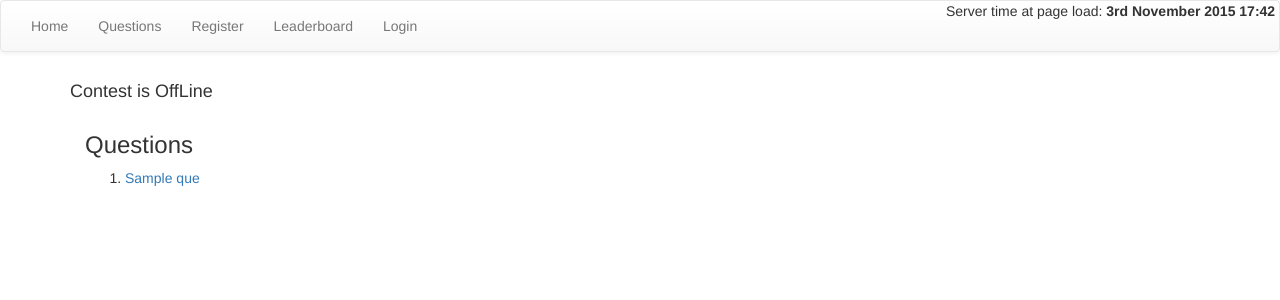
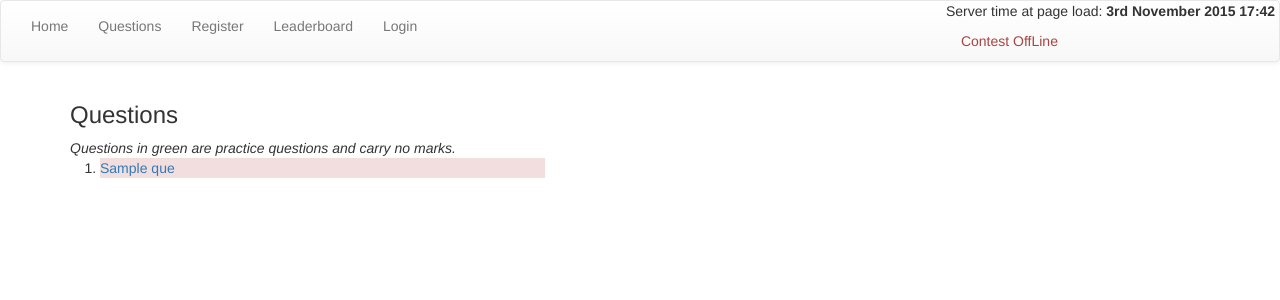
Before and after one commit to theSage21/judge-interface, a Django app: template webserver/question/templates/question/question.html in a window 1280 px wide. Shown: the top 300 px of the page. Run offline with Django 3.2, Linux system fonts and the light colour scheme; the template is opened without the code that fills it: most values are stand-ins (such as "Sample title", 1, 10 or a date in 2020); some libraries are stand-ins or nearby versions.

Commit message:
- Added a contest online/offline notification to navigation bar

```diff
--- a/webserver/contest/templates/contest/home.html
+++ b/webserver/contest/templates/contest/home.html
@@ -3,7 +3,6 @@
 <div class='lead'>
 <h1 class='bg-warning'>openjudge <h1>
 <hr>
-<h4 class'text-center'>Contest is {% if contest_on %}LIVE{%else%}OffLine{%endif%}</h4>
 <h4 class='bg-info'>Scoring</h4>
     <ul>
         <li>Each question has a score associated with it.</li>
--- a/webserver/contest/templates/contest/register.html
+++ b/webserver/contest/templates/contest/register.html
@@ -5,7 +5,6 @@
 {% endblock %}
 
 {%block body%}
-<h4 class='text-center'>This is the time {{contest_phase}} the contest</h4>
 {% if form %}
     <div class='col-md-4'>
     {% if successful_registration %}
--- a/webserver/question/templates/question/attempt.html
+++ b/webserver/question/templates/question/attempt.html
@@ -2,7 +2,6 @@
 {%block title%}Attempt {{attempt.pk}}{%endblock%}
 
 {%block body%}
-<h4 class'text-center'>Contest is {% if contest_on %}LIVE{%else%}OffLine{%endif%}</h4>
     <div class='container text-left'>
         <p class='lead'>{{attempt.pk}}</p>
         <div class='table-responsive'>
--- a/webserver/question/templates/question/leaderboard.html
+++ b/webserver/question/templates/question/leaderboard.html
@@ -2,7 +2,6 @@
 {%block title%}LeaderBoard{%endblock%}
 
 {%block body%}
-<h4 class'text-center'>Contest is {% if contest_on %}LIVE{%else%}OffLine{%endif%}</h4>
 <div class='table-responsive'>
     <table class='table table-hover table-striped'>
         <thead><tr>
--- a/webserver/question/templates/question/question.html
+++ b/webserver/question/templates/question/question.html
@@ -13,13 +13,16 @@
 {% endblock %}
 
 {%block body%}
-<h4 class'text-center'>Contest is {% if contest_on %}LIVE{%else%}OffLine{%endif%}</h4>
     <div class='container text-left'>
         {% if questions %}
+            <div class='row'>
             <h3>Questions</h3>
-            <ol>
+            <i>Questions in green are practice questions and carry no marks.</i>
+            </div>
+
+            <ol class='col-md-5'>
             {% for ques in questions %}
-                <li><a href={{ ques.get_absolute_url }}>{{ques.title}}</a></li>
+            <li class='bg-{% if ques.practice %}success{% else %}danger{% endif %}'><a href={{ ques.get_absolute_url }}>{{ques.title}}</a></li>
             {% endfor %}
             </ol>
         {% elif question %}
--- a/webserver/templates/base.html
+++ b/webserver/templates/base.html
@@ -48,10 +48,15 @@
                 <li>
                     <a href={% url "login"%}>Login</a>
                 {% endif %}
-                </li>
             </ul>
             <ul class='nav navbar-right'>
                 <li>Server time at page load: <b id='time'>{% now "jS F Y H:i"%}</b>&nbsp;</li>
+                <li> {% if contest_on %}
+                    <a class='text-success'>Contest Online
+                     {%else%}
+                    <a class='text-danger'>Contest OffLine
+                     {%endif%}
+                </a></li>
             </ul>
         </div><!-- Navbar collapse-->
         </nav>
```
